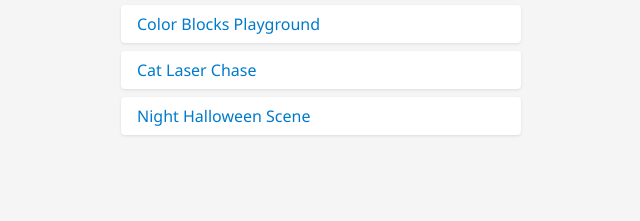
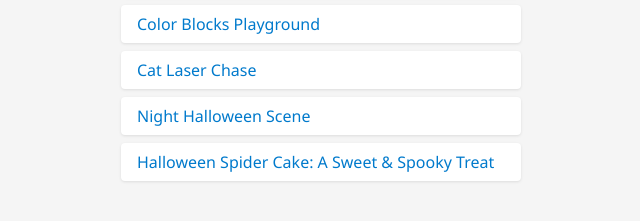
Before and after one commit to ooBean/codepen-demos, a plain HTML site: page index.html in a window 1280 px wide. Shown: the part 141-362 px from the top of the page, without its empty margins (319-959 px from the left). Drawn offline with Linux system fonts and the light colour scheme.

Commit message:
chore: add spider cake demo to main navigation

```diff
--- a/index.html
+++ b/index.html
@@ -47,6 +47,7 @@
     <li><a href="demos/color-blocks-playground/index.html">Color Blocks Playground</a></li>
     <li><a href="demos/cat-laser-chase/index.html">Cat Laser Chase</a></li>
     <li><a href="demos/spooky-clock/index.html">Night Halloween Scene</a></li>
+    <li><a href="demos/spider-cake/index.html">Halloween Spider Cake: A Sweet & Spooky Treat</a></li>
   </ul>
 </body>
 </html>
```
